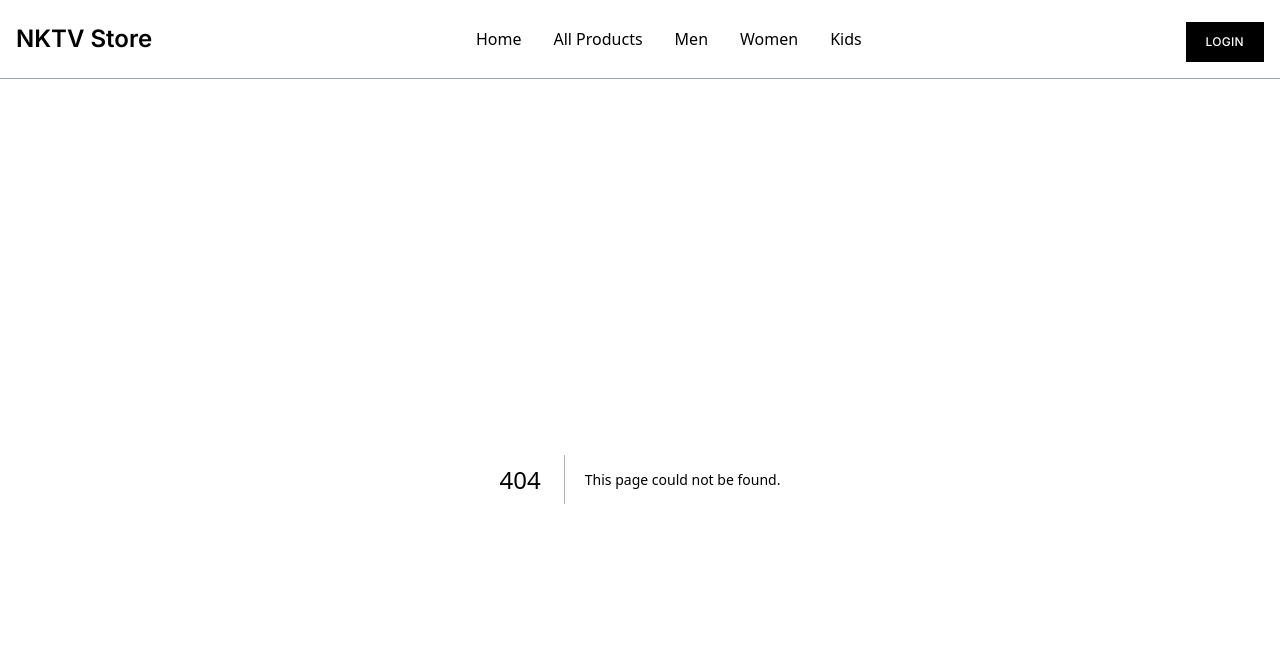
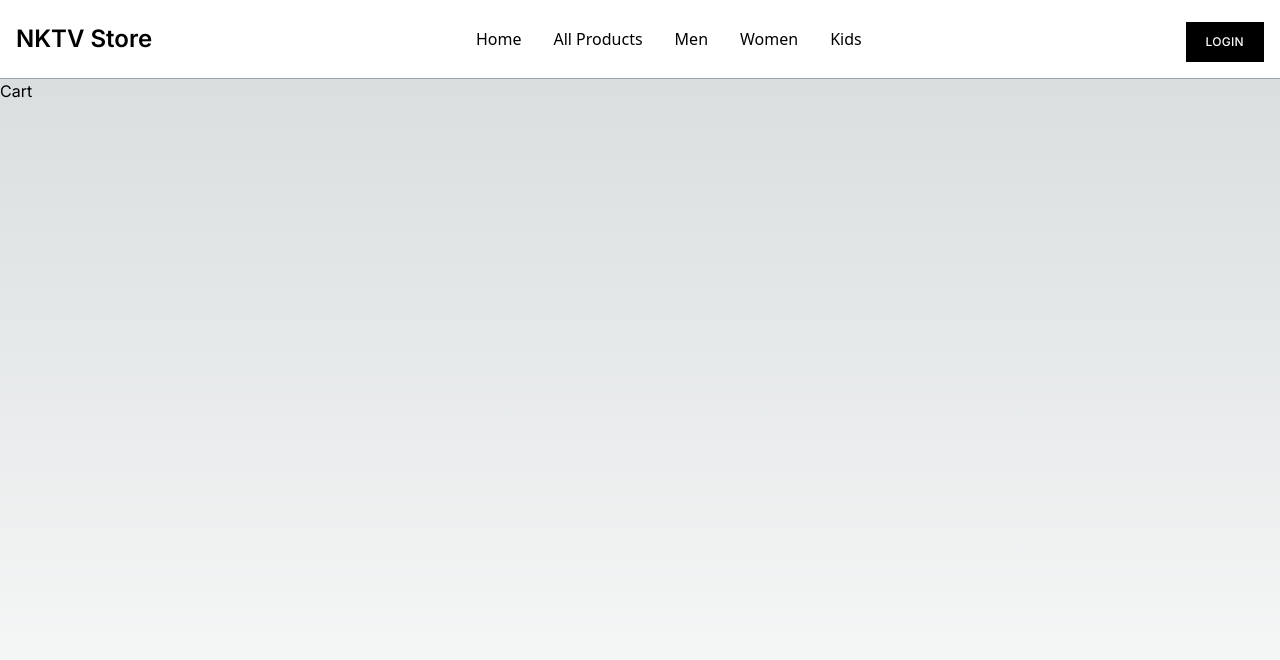
Before and after one commit to nainoaktv/nktv-store, a Next.js app: page /cart in a window 1280 px wide. Before the commit this address had no page. Shown: the top 660 px of the page. Built offline with nearby package versions, Linux system fonts and the light colour scheme.

Commit message:
chore: add cart page, first commit

```diff
--- /dev/null
+++ b/src/app/cart/page.js
@@ -0,0 +1,5 @@
+"use client";
+
+export default function Cart() {
+  return <div>Cart</div>;
+}
```
